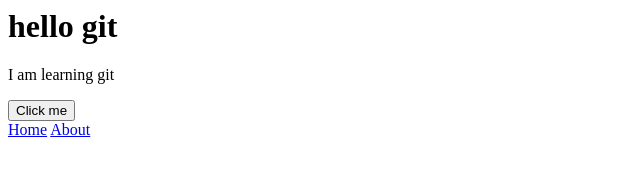
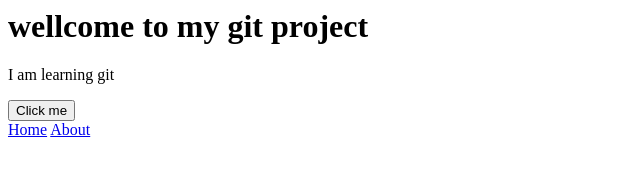
Before and after one commit to Neamul1/git-practice, a plain HTML site: page index.html in a window 1280 px wide. Shown: the whole page, without its empty margins (0-640 px from the left). Drawn offline with Linux system fonts and the light colour scheme.

Commit message:
update heading on navbar

```diff
--- a/index.html
+++ b/index.html
@@ -1,4 +1,4 @@
-<h1>hello git</h1>
+<h1>wellcome to my git project</h1>
 <p>I am learning git</p>
 <button>Click me</button>
 <nav>
```
